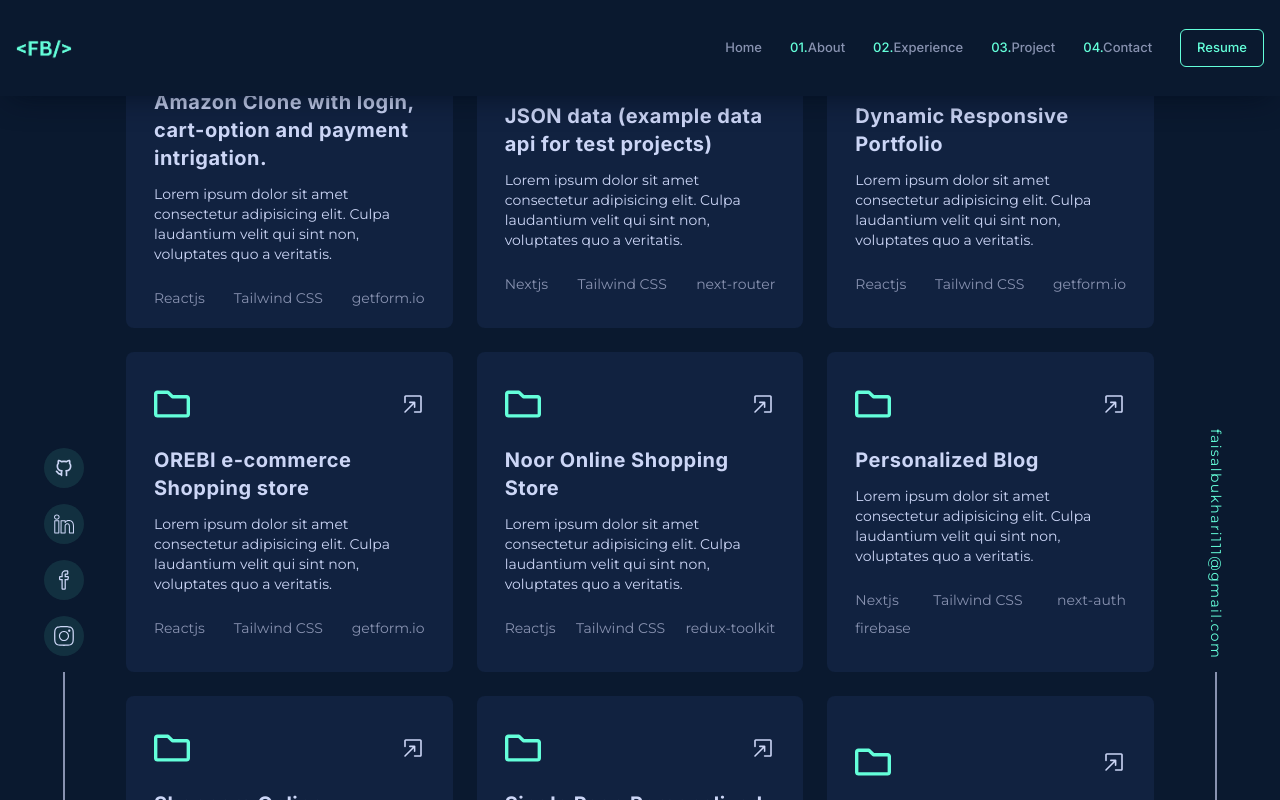
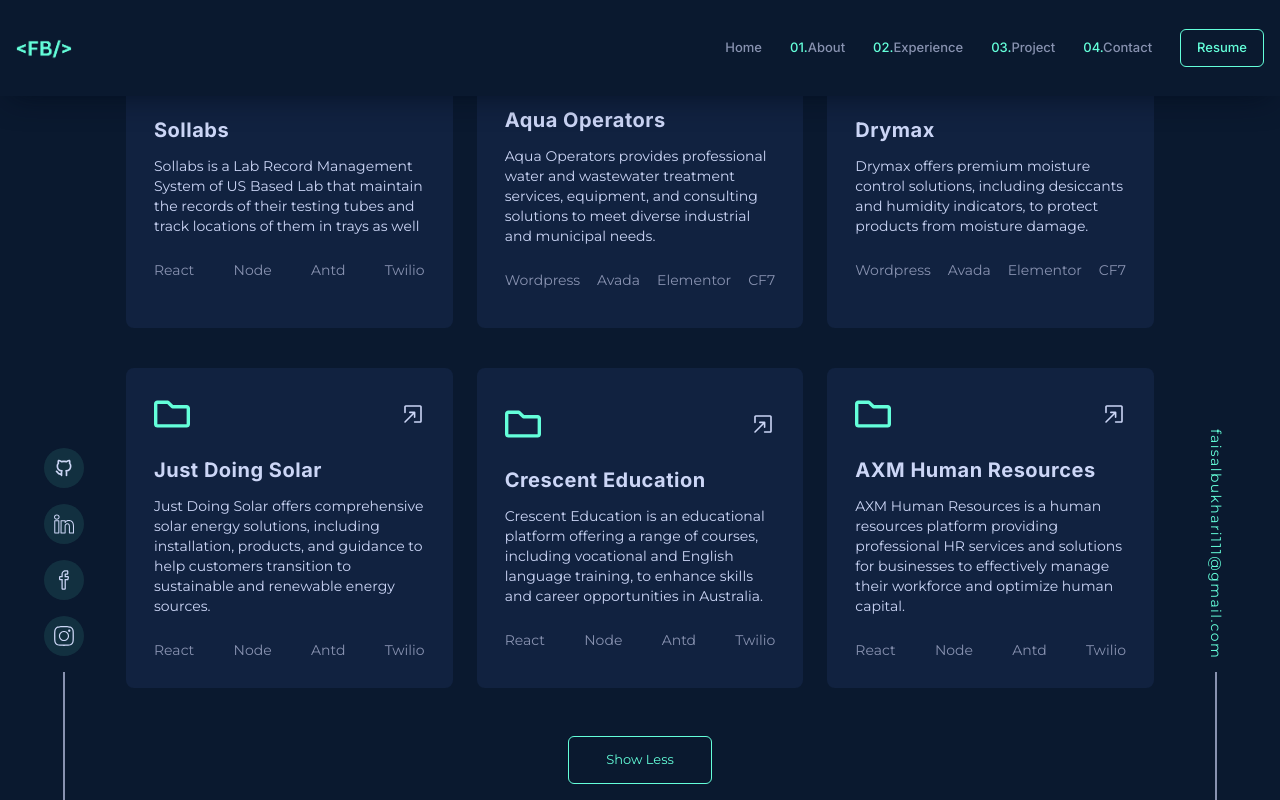
Before and after one commit to Bukhari-CT/portofolio, a Next.js app: page / in a window 1280 px wide. Both pictures are taken after a click on the button "Show More". Built offline with nearby package versions, Linux system fonts and the light colour scheme.

Commit message:
links changes

```diff
--- a/components/Archive.tsx
+++ b/components/Archive.tsx
@@ -4,6 +4,32 @@ import { motion } from "framer-motion";
 
 const Archive = () => {
   const [showMore, setShowMore] = useState(false);
+  const [moreProjects, setMoreProjects] = useState([
+    {
+      id: 1,
+      title: "Just Doing Solar",
+      description:
+        "Just Doing Solar offers comprehensive solar energy solutions, including installation, products, and guidance to help customers transition to sustainable and renewable energy sources.",
+      live: "https://justdoingsolar.com/",
+      technology: ["React", "Node", "Antd", "Twilio"],
+    },
+    {
+      id: 2,
+      title: "Crescent Education",
+      description:
+        "Crescent Education is an educational platform offering a range of courses, including vocational and English language training, to enhance skills and career opportunities in Australia.",
+      live: "https://crescenteducation.com.au/",
+      technology: ["React", "Node", "Antd", "Twilio"],
+    },
+    {
+      id: 3,
+      title: "AXM Human Resources",
+      description:
+        "AXM Human Resources is a human resources platform providing professional HR services and solutions for businesses to effectively manage their workforce and optimize human capital.",
+      live: "http://axmhr.com/",
+      technology: ["React", "Node", "Antd", "Twilio"],
+    },
+  ]);
   const [projects, setProjects] = useState([
     {
       id: 1,
@@ -23,11 +49,35 @@ const Archive = () => {
     },
     {
       id: 3,
-      title: "Prisoners Covid Vacination Track",
+      title: "Cohere",
       description:
-        "This is a private website were Jails Officical and Covid Vacination team do tracking of covid vacination of their prisoners",
+        "Cohere is a coaching side where coachs have their students and clients how communicate with onsite calls with them",
+      live: "#",
+      technology: ["React", ".Net", "Material", "Stripe", "Less"],
+    },
+    {
+      id: 4,
+      title: "Sollabs",
+      description:
+        "Sollabs is a Lab Record Management System of US Based Lab that maintain the records of their testing tubes and track locations of them in trays as well",
       live: "https://sollabs.viralsolutionsga.com/login",
       technology: ["React", "Node", "Antd", "Twilio"],
+    },
+    {
+      id: 5,
+      title: "Aqua Operators",
+      description:
+        "Aqua Operators provides professional water and wastewater treatment services, equipment, and consulting solutions to meet diverse industrial and municipal needs.",
+      live: "https://aquaoperators.com/",
+      technology: ["Wordpress", "Avada", "Elementor", "CF7"],
+    },
+    {
+      id: 6,
+      title: "Drymax",
+      description:
+        "Drymax offers premium moisture control solutions, including desiccants and humidity indicators, to protect products from moisture damage.",
+      live: "https://drymax.com.au/",
+      technology: ["Wordpress", "Avada", "Elementor", "CF7"],
     },
   ]);
 
@@ -42,49 +92,28 @@ const Archive = () => {
         </p>
       </div>
       <div className="grid grid-cols-1 md:grid-cols-2 xl:grid-cols-3 gap-6 mt-10 lgl:px-10">
-        <ArchiveCard
-          title="Educare Engligh Learning Academy"
-          des=" Lorem ipsum dolor sit amet consectetur adipisicing elit. Culpa
-            laudantium velit qui sint non, voluptates quo a veritatis."
-          listItem={["Reactjs", "Tailwind CSS", "getform.io"]}
-          link="https://www.educareenglishlearningacademy.com/"
-        />
-        <ArchiveCard
-          title="Cyber Security Blog with live comments section"
-          des=" Lorem ipsum dolor sit amet consectetur adipisicing elit. Culpa
-            laudantium velit qui sint non, voluptates quo a veritatis."
-          listItem={["Reactjs", "Tailwind CSS", "getform.io"]}
-          link="https://www.noormohmmad.com/"
-        />
-        <ArchiveCard
-          title="ReactBD web development company"
-          des=" Lorem ipsum dolor sit amet consectetur adipisicing elit. Culpa
-            laudantium velit qui sint non, voluptates quo a veritatis."
-          listItem={["Reactjs", "Tailwind CSS", "getform.io"]}
-          link="https://reactbd.com/"
-        />
-        <ArchiveCard
-          title="Amazon Clone with login, cart-option and payment intrigation."
-          des=" Lorem ipsum dolor sit amet consectetur adipisicing elit. Culpa
-            laudantium velit qui sint non, voluptates quo a veritatis."
-          listItem={["Reactjs", "Tailwind CSS", "getform.io"]}
-          link="https://amazonclone.reactbd.com/"
-        />
-        <ArchiveCard
-          title="JSON data (example data api for test projects)"
-          des=" Lorem ipsum dolor sit amet consectetur adipisicing elit. Culpa
-              laudantium velit qui sint non, voluptates quo a veritatis."
-          listItem={["Nextjs", "Tailwind CSS", "next-router"]}
-          link="https://jsondata.reactbd.com/"
-        />
-        <ArchiveCard
-          title="Dynamic Responsive Portfolio"
-          des=" Lorem ipsum dolor sit amet consectetur adipisicing elit. Culpa
-            laudantium velit qui sint non, voluptates quo a veritatis."
-          listItem={["Reactjs", "Tailwind CSS", "getform.io"]}
-          link="https://portfolioone.reactbd.com/"
-        />
-
+        {projects.map((project) => (
+          <ArchiveCard
+            title={project.title}
+            des={project.description}
+            listItem={project.technology}
+            link={project.live}
+          />
+        ))}
+      </div>
+      {showMore && (
+        <div className="grid grid-cols-1 md:grid-cols-2 xl:grid-cols-3 gap-6 mt-10 lgl:px-10">
+          {moreProjects.map((project) => (
+            <ArchiveCard
+              title={project.title}
+              des={project.description}
+              listItem={project.technology}
+              link={project.live}
+            />
+          ))}
+        </div>
+      )}
+      {/* <div className="grid grid-cols-1 md:grid-cols-2 xl:grid-cols-3 gap-6 mt-10 lgl:px-10">
         {showMore && (
           <>
             <motion.div
@@ -206,7 +235,7 @@ const Archive = () => {
             </motion.div>
           </>
         )}
-      </div>
+      </div> */}
       <div className="mt-12 flex items-center justify-center">
         {showMore ? (
           <button
```
Also changed, not shown: public/assets/images/UrgentCare.PNG (added), public/assets/images/ViralSolutions.PNG (added).
